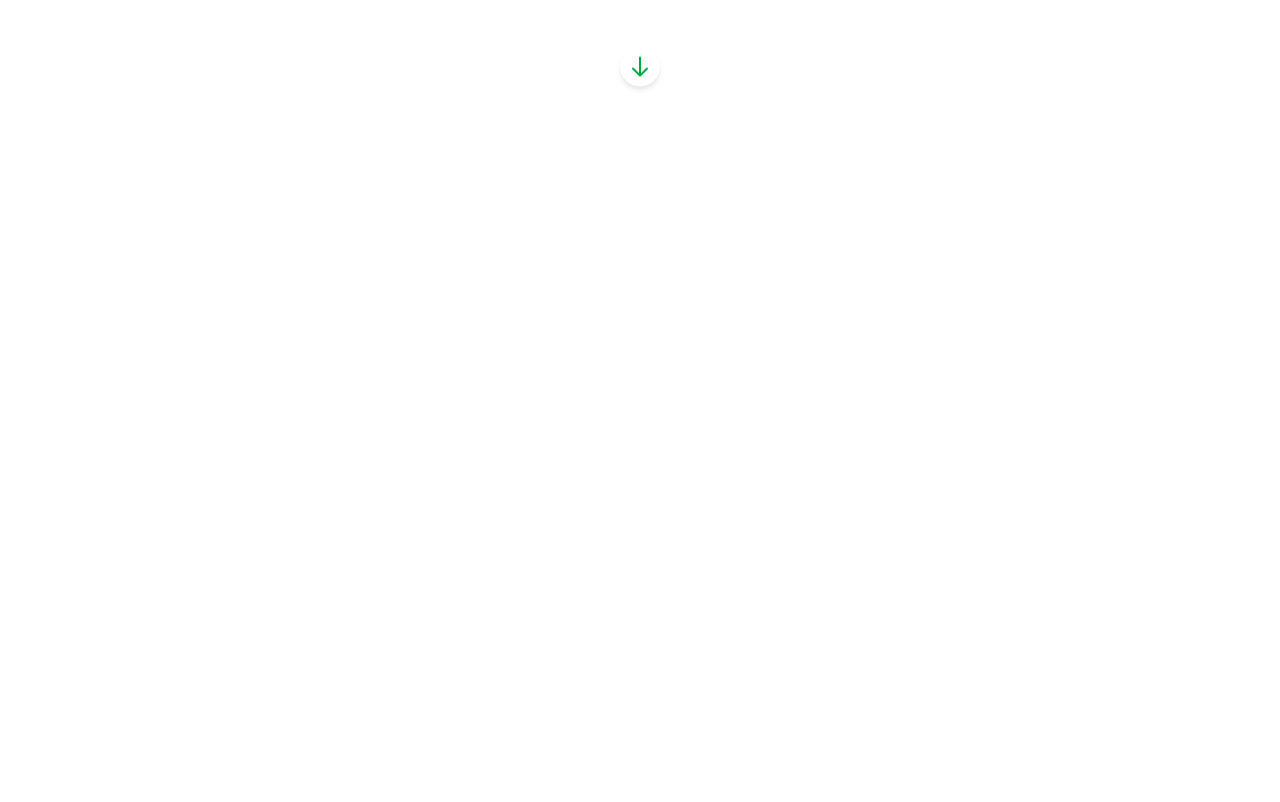
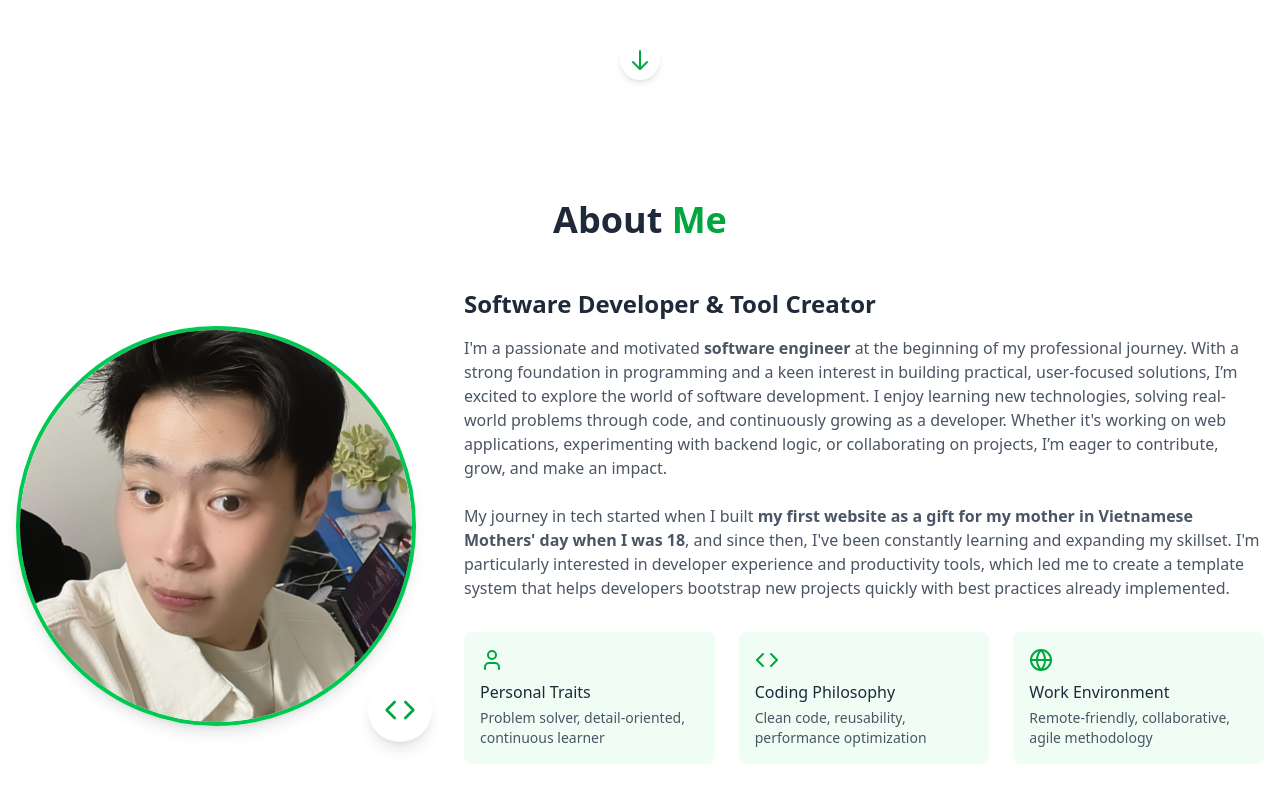
Before and after one commit to Pet3r1512/Me, a React (Vite) app: page / in a window 1280 px wide. Shown: the part 680-1482 px from the top of the page. Before the commit the page ends 800 px from the top, so only its background shows below. Built offline with nearby package versions, Linux system fonts and the light colour scheme.

Commit message:
#FEAT: about me section (#13)
* chore: update job title

* feat: new about me section

* feat: add about me section to main page

* assets: upload avatar

* feat: use new avatar instead

```diff
--- a/src/App.tsx
+++ b/src/App.tsx
@@ -3,6 +3,7 @@ import AnimatedBackground from "./components/Background";
 import Header from "./components/Layout/Header/_index";
 import "./App.css";
 import Hero from "./components/Sections/Hero/_index";
+import About from "./components/Sections/About/_index";
 
 export default function App() {
   return (
@@ -11,6 +12,7 @@ export default function App() {
         <AnimatedBackground />
         <Header />
         <Hero />
+        <About />
       </div>
     </ThemeProvider>
   );
--- /dev/null
+++ b/src/components/Sections/About/_index.tsx
@@ -0,0 +1,98 @@
+import { UserIcon, CodeIcon, GlobeIcon } from "lucide-react";
+
+export default function About() {
+  return (
+    <section id="about" className="py-20 bg-white dark:bg-gray-900">
+      <div className="container mx-auto px-4">
+        <h2 className="text-3xl md:text-4xl font-bold text-center mb-12 text-gray-800 dark:text-white">
+          About <span className="text-green-600 dark:text-green-400">Me</span>
+        </h2>
+        <div className="flex flex-col lg:flex-row items-center gap-12">
+          <div className="w-full lg:w-1/3 mb-8 lg:mb-0">
+            <div className="relative">
+              <div className="aspect-square rounded-full overflow-hidden border-4 border-green-500 dark:border-green-400 shadow-lg">
+                <img
+                  src="/avatar.JPG"
+                  alt="Developer Portrait"
+                  className="w-full h-full object-cover"
+                />
+              </div>
+              <div className="absolute -bottom-4 -right-4 bg-white dark:bg-gray-800 p-4 rounded-full shadow-lg">
+                <CodeIcon
+                  size={32}
+                  className="text-green-600 dark:text-green-400"
+                />
+              </div>
+            </div>
+          </div>
+          <div className="w-full lg:w-2/3">
+            <h3 className="text-2xl font-bold text-gray-800 dark:text-white mb-4">
+              Software Developer & Tool Creator
+            </h3>
+            <p className="text-gray-600 dark:text-gray-300 mb-6">
+              I'm a passionate and motivated <strong>software engineer</strong>{" "}
+              at the beginning of my professional journey. With a strong
+              foundation in programming and a keen interest in building
+              practical, user-focused solutions, I’m excited to explore the
+              world of software development. I enjoy learning new technologies,
+              solving real-world problems through code, and continuously growing
+              as a developer. Whether it's working on web applications,
+              experimenting with backend logic, or collaborating on projects,
+              I’m eager to contribute, grow, and make an impact.
+            </p>
+            <p className="text-gray-600 dark:text-gray-300 mb-6">
+              My journey in tech started when I built{" "}
+              <strong>
+                my first website as a gift for my mother in Vietnamese Mothers'
+                day when I was 18
+              </strong>
+              , and since then, I've been constantly learning and expanding my
+              skillset. I'm particularly interested in developer experience and
+              productivity tools, which led me to create a template system that
+              helps developers bootstrap new projects quickly with best
+              practices already implemented.
+            </p>
+            <div className="grid grid-cols-1 md:grid-cols-3 gap-6 mt-8">
+              <div className="bg-green-50 dark:bg-gray-800 p-4 rounded-lg">
+                <UserIcon
+                  size={24}
+                  className="text-green-600 dark:text-green-400 mb-2"
+                />
+                <h4 className="font-medium text-gray-800 dark:text-white mb-1">
+                  Personal Traits
+                </h4>
+                <p className="text-sm text-gray-600 dark:text-gray-300">
+                  Problem solver, detail-oriented, continuous learner
+                </p>
+              </div>
+              <div className="bg-green-50 dark:bg-gray-800 p-4 rounded-lg">
+                <CodeIcon
+                  size={24}
+                  className="text-green-600 dark:text-green-400 mb-2"
+                />
+                <h4 className="font-medium text-gray-800 dark:text-white mb-1">
+                  Coding Philosophy
+                </h4>
+                <p className="text-sm text-gray-600 dark:text-gray-300">
+                  Clean code, reusability, performance optimization
+                </p>
+              </div>
+              <div className="bg-green-50 dark:bg-gray-800 p-4 rounded-lg">
+                <GlobeIcon
+                  size={24}
+                  className="text-green-600 dark:text-green-400 mb-2"
+                />
+                <h4 className="font-medium text-gray-800 dark:text-white mb-1">
+                  Work Environment
+                </h4>
+                <p className="text-sm text-gray-600 dark:text-gray-300">
+                  Remote-friendly, collaborative, agile methodology
+                </p>
+              </div>
+            </div>
+          </div>
+        </div>
+      </div>
+    </section>
+  );
+}
--- a/src/components/Sections/Hero/Introduction.tsx
+++ b/src/components/Sections/Hero/Introduction.tsx
@@ -2,7 +2,7 @@ export default function Introduction() {
   return (
     <div className="relative">
       <h1 className="text-4xl md:text-5xl lg:text-6xl font-bold text-gray-800 dark:text-white mb-6">
-        Software Developer{" "}
+        Software Engineer{" "}
         <span className="relative">
           <span className="absolute -inset-1 rounded-lg bg-gradient-to-r from-green-400 to-green-600 opacity-50 blur"></span>
           <span className="relative text-green-600 dark:text-green-400">
```
Also changed, not shown: public/avatar.JPG (added).
